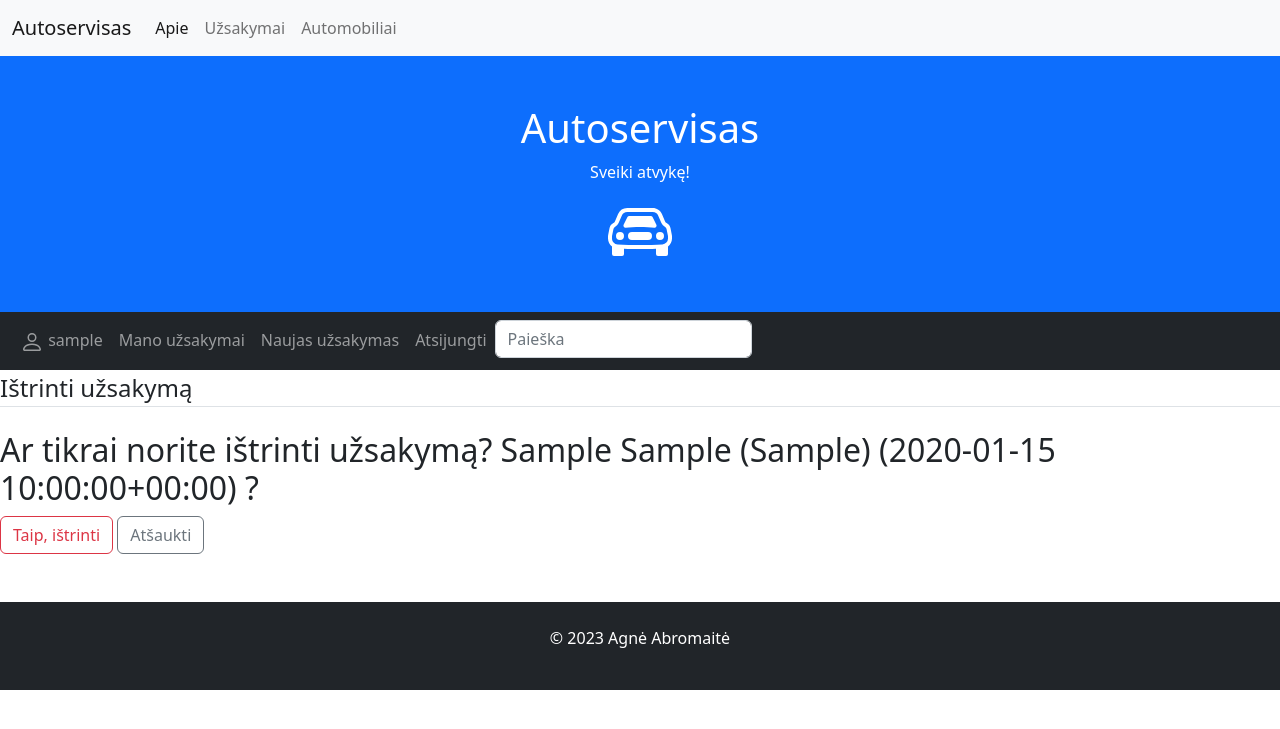
After one commit to A-Abromaite/auto, a Django app: page /autoservice/orders/1/delete in a window 1280 px wide. The commit adds this page. Shown: the top 729 px of the page. Run offline with Django 4.2, Linux system fonts and the light colour scheme; a user stored in the database is signed in; tables that the repository leaves empty hold one stand-in row (values such as "Sample post"); some libraries are stand-ins or nearby versions.

```diff
--- a/mysite/autoservice/templates/base.html
+++ b/mysite/autoservice/templates/base.html
@@ -91,7 +91,7 @@
 </div>
 
 <div class="mt-5 p-4 bg-dark text-white text-center">
-    <p>© Agnė Abromaitė</p>
+    <p>© {% now "Y" %} Agnė Abromaitė</p>
 </div>
 
 </body>
--- a/mysite/autoservice/templates/order.html
+++ b/mysite/autoservice/templates/order.html
@@ -13,6 +13,7 @@
 {% if order.client == user %}
 <div>
     <a class="btn btn-secondary btn-sm mt-1 mb-1" href="{% url 'order_update' order.id %}">Redaguoti</a>
+    <a class="btn btn-danger btn-sm mt-1 mb-1" href="{% url 'order_delete' order.id %}">Ištrinti</a>
 </div>
 {% endif %}
 
--- /dev/null
+++ b/mysite/autoservice/templates/order_delete.html
@@ -0,0 +1,19 @@
+{% extends "base.html" %}
+
+{%block "title" %}Užsakymo trynimas{% endblock%}
+{% block "content" %}
+    <div class="content-section">
+    <form method="POST">
+        {% csrf_token %}
+        {% load crispy_forms_tags %}
+        <fieldset class="form-group">
+            <legend class="border-bottom mb-4">Ištrinti užsakymą</legend>
+            <h2>Ar tikrai norite ištrinti užsakymą? {{ order }}?</h2>
+        </fieldset>
+        <div class="form-group">
+            <button class="btn btn-outline-danger" type="submit">Taip, ištrinti</button>
+            <a class="btn btn-outline-secondary" href="{% url 'order' order.id %}">Atšaukti</a>
+        </div>
+    </form>
+    </div>
+{% endblock %}
--- a/mysite/autoservice/urls.py
+++ b/mysite/autoservice/urls.py
@@ -15,5 +15,6 @@ urlpatterns = [
     path("orders/<int:pk>", views.OrderDetailView.as_view(), name="order"),
     path("oders/new", views.OrderCreateView.as_view(), name='order_new'),
     path("orders/<int:pk>/update", views.OrderUpdateView.as_view(), name="order_update"),
+    path("orders/<int:pk>/delete", views.OrderDeleteView.as_view(), name="order_delete"),
 
 ]
--- a/mysite/autoservice/views.py
+++ b/mysite/autoservice/views.py
@@ -8,7 +8,7 @@ from django.contrib.auth.forms import User
 from django.views.decorators.csrf import csrf_protect
 from django.contrib import messages
 from django.views.generic.edit import FormMixin
-from .forms import OrderCommentForm, UserUpdateForm, ProfileUpdateForm
+from .forms import OrderCommentForm, UserUpdateForm, ProfileUpdateForm, OrderForm
 from django.contrib.auth.decorators import login_required
 from django.contrib.auth.mixins import LoginRequiredMixin
 from django.contrib.auth.mixins import UserPassesTestMixin
@@ -148,9 +148,10 @@ class OrderDetailView(FormMixin, generic.DetailView):
 
 class OrderCreateView(LoginRequiredMixin, generic.CreateView):
     model = Order
-    fields = ['vehicle', 'deadline', 'status']
+    # fields = ['vehicle', 'deadline', 'status']
     success_url = '/autoservice/orders/'
     template_name = 'order_form.html'
+    form_class = OrderForm
 
     def form_valid(self, form):
         form.instance.client = self.request.user
@@ -158,10 +159,10 @@ class OrderCreateView(LoginRequiredMixin, generic.CreateView):
 
 class OrderUpdateView(LoginRequiredMixin, UserPassesTestMixin, generic.UpdateView):
     model = Order
-    fields = ['vehicle', 'deadline', 'status']
+    # fields = ['vehicle', 'deadline', 'status']
     # success_url = '/autoservice/orders/'
     template_name = 'order_form.html'
-
+    form_class = OrderForm
     def get_success_url(self):
         return reverse('order', kwargs={'pk': self.object.id})
 
@@ -171,3 +172,12 @@ class OrderUpdateView(LoginRequiredMixin, UserPassesTestMixin, generic.UpdateVie
 
     def test_func(self):
         return self.get_object().client == self.request.user
+
+class OrderDeleteView(LoginRequiredMixin, UserPassesTestMixin, generic.DeleteView):
+    model = Order
+    context_object_name = "order"
+    template_name = "order_delete.html"
+    pysuccess_url = '/autoservice/orders/'
+
+    def test_func(self):
+        return self.get_object().client == self.request.user
```
Also changed, not shown: mysite/autoservice/forms.py (+9 -1 lines).
